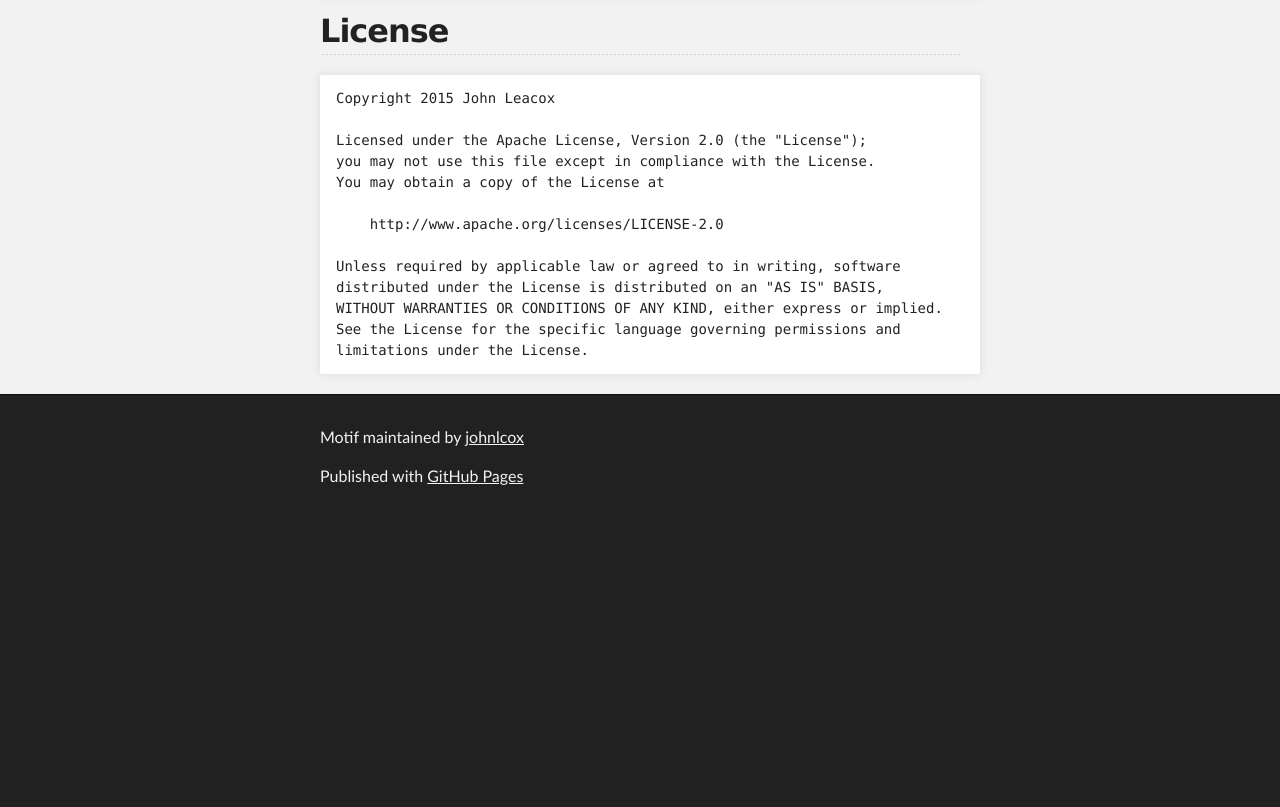
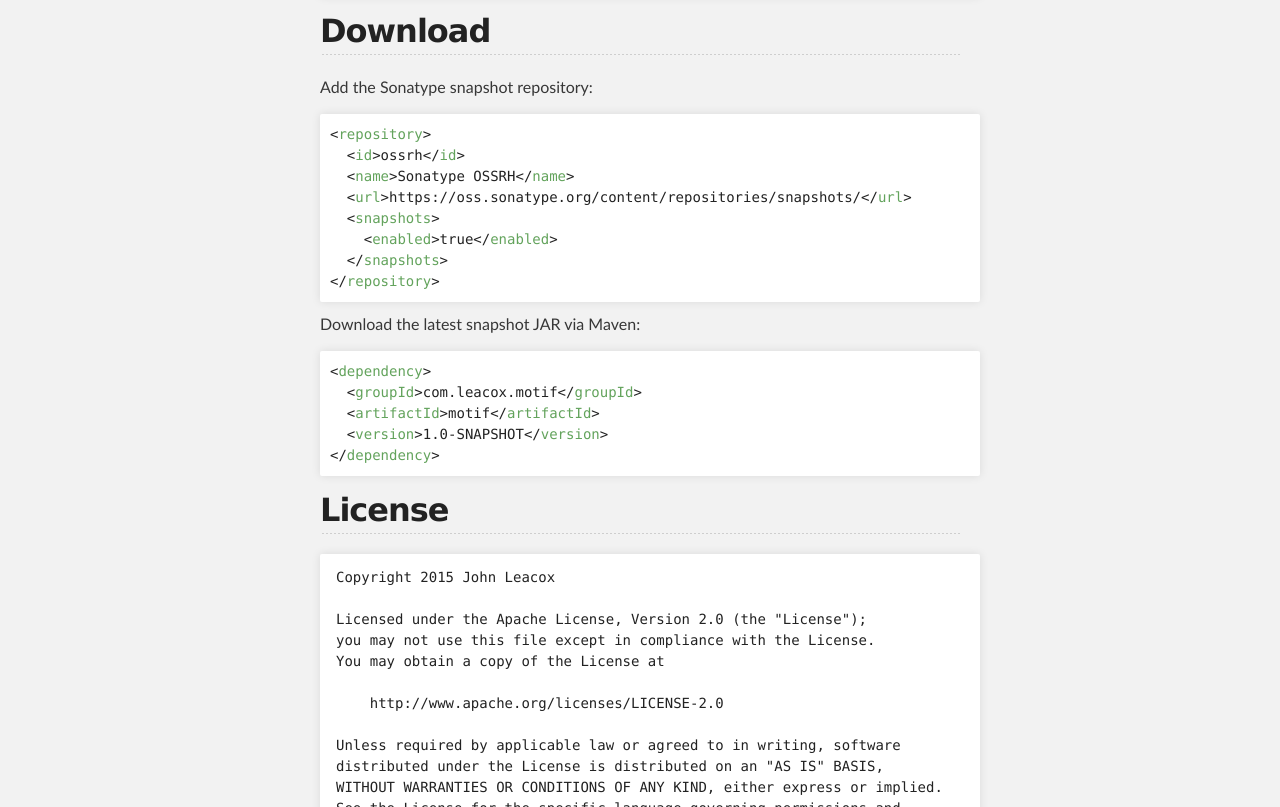
Before and after one commit to johnlcox/motif, a plain HTML site: page index.html in a window 1280 px wide. Shown: the part 1138-1945 px from the top of the page. Before the commit the page ends 1661 px from the top, so only its background shows below. Drawn offline with Linux system fonts and the light colour scheme.

Commit message:
Create gh-pages branch via GitHub

```diff
--- a/index.html
+++ b/index.html
@@ -75,6 +75,28 @@
 }</pre></div>
 
 <h2>
+<a id="download" class="anchor" href="#download" aria-hidden="true"><span class="octicon octicon-link"></span></a>Download</h2>
+
+<p>Add the Sonatype snapshot repository:</p>
+
+<div class="highlight highlight-xml"><pre>&lt;<span class="pl-ent">repository</span>&gt;
+  &lt;<span class="pl-ent">id</span>&gt;ossrh&lt;/<span class="pl-ent">id</span>&gt;
+  &lt;<span class="pl-ent">name</span>&gt;Sonatype OSSRH&lt;/<span class="pl-ent">name</span>&gt;
+  &lt;<span class="pl-ent">url</span>&gt;https://oss.sonatype.org/content/repositories/snapshots/&lt;/<span class="pl-ent">url</span>&gt;
+  &lt;<span class="pl-ent">snapshots</span>&gt;
+    &lt;<span class="pl-ent">enabled</span>&gt;true&lt;/<span class="pl-ent">enabled</span>&gt;
+  &lt;/<span class="pl-ent">snapshots</span>&gt;
+&lt;/<span class="pl-ent">repository</span>&gt;</pre></div>
+
+<p>Download the latest snapshot JAR via Maven:</p>
+
+<div class="highlight highlight-xml"><pre>&lt;<span class="pl-ent">dependency</span>&gt;
+  &lt;<span class="pl-ent">groupId</span>&gt;com.leacox.motif&lt;/<span class="pl-ent">groupId</span>&gt;
+  &lt;<span class="pl-ent">artifactId</span>&gt;motif&lt;/<span class="pl-ent">artifactId</span>&gt;
+  &lt;<span class="pl-ent">version</span>&gt;1.0-SNAPSHOT&lt;/<span class="pl-ent">version</span>&gt;
+&lt;/<span class="pl-ent">dependency</span>&gt;</pre></div>
+
+<h2>
 <a id="license" class="anchor" href="#license" aria-hidden="true"><span class="octicon octicon-link"></span></a>License</h2>
 
 <pre><code>Copyright 2015 John Leacox
```
Also changed, not shown: params.json (+1 -1 lines).
